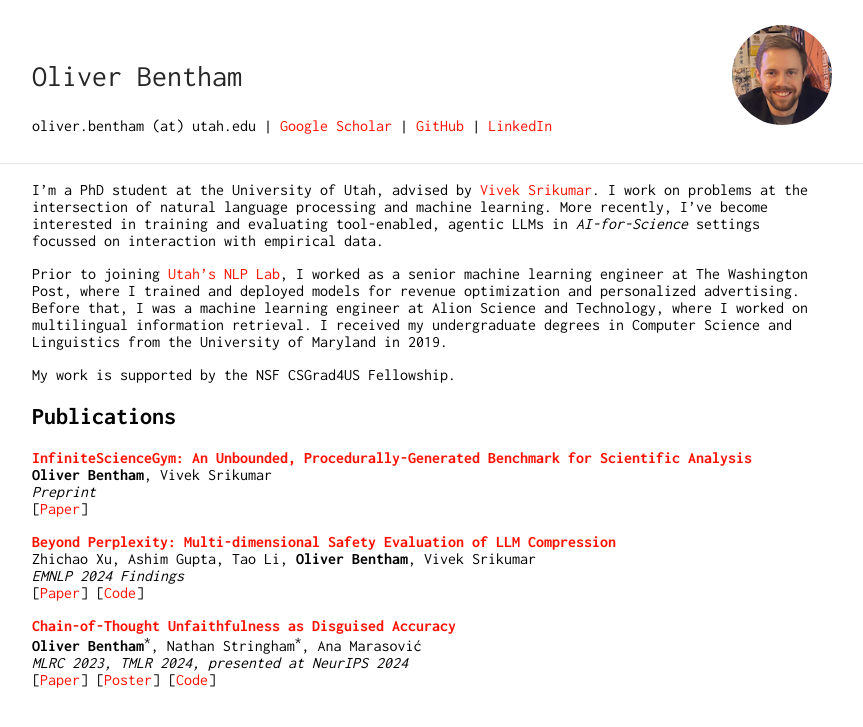
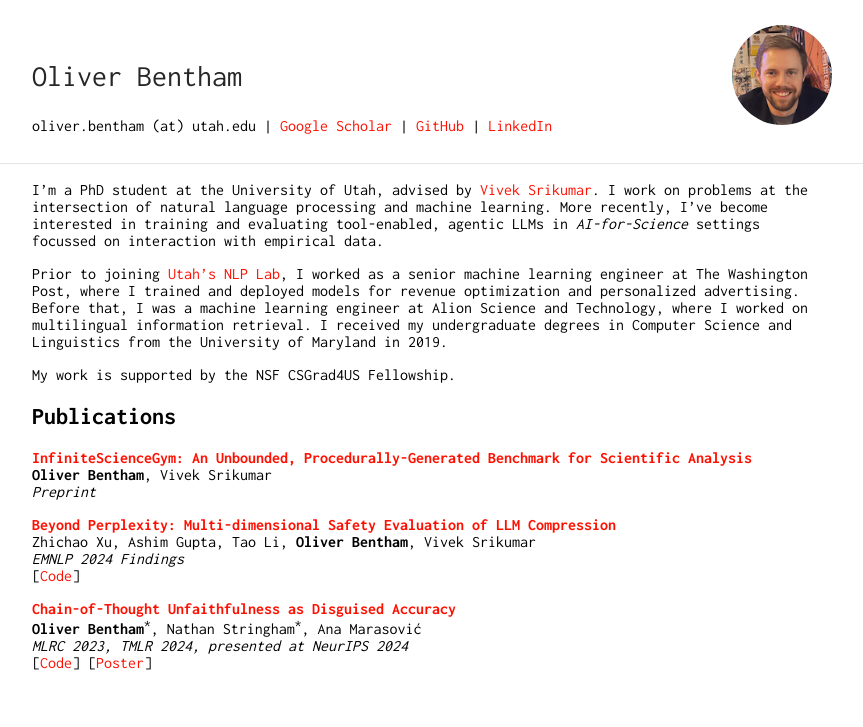
Before and after one commit to obentham/oliverbentham, a Jekyll site: the page built from index.md, in a window 1280 px wide. Shown: the top 727 px of the page, without its empty margins (208-1071 px from the left). Built offline with Jekyll 4.4.1, drawn with Linux system fonts in a browser that asks for light colours.

Commit message:
remove redundant "paper" links

```diff
--- a/index.md
+++ b/index.md
@@ -12,17 +12,16 @@ My work is supported by the NSF CSGrad4US Fellowship.
 
 <span class="paper-title">[**InfiniteScienceGym: An Unbounded, Procedurally-Generated Benchmark for Scientific Analysis**](https://arxiv.org/abs/2604.13201)</span> \\
 **Oliver Bentham**, Vivek Srikumar \\
-*Preprint* \\
-[[Paper](https://arxiv.org/abs/2604.13201)]
+*Preprint*
 
 <span class="paper-title">[**Beyond Perplexity: Multi-dimensional Safety Evaluation of LLM Compression**](https://arxiv.org/abs/2407.04965)</span> \\
 Zhichao Xu, Ashim Gupta, Tao Li, **Oliver Bentham**, Vivek Srikumar \\
 *EMNLP 2024 Findings* \\
-[[Paper](https://arxiv.org/abs/2407.04965)] [[Code](https://github.com/zhichaoxu-shufe/Beyond-Perplexity-Compression-Safety-Eval)]
+[[Code](https://github.com/zhichaoxu-shufe/Beyond-Perplexity-Compression-Safety-Eval)]
 
 <span class="paper-title">[**Chain-of-Thought Unfaithfulness as Disguised Accuracy**](https://arxiv.org/abs/2402.14897)</span> \\
 **Oliver Bentham**<sup>\*</sup>, Nathan Stringham<sup>\*</sup>, Ana Marasović \\
 *MLRC 2023, TMLR 2024, presented at NeurIPS 2024* \\
-[[Paper](https://arxiv.org/abs/2402.14897)] [[Poster](https://drive.google.com/file/d/1AlLEox9shZW0UFk6PJwcoQq-o8jMLQRE/view?usp=sharing)] [[Code](https://github.com/utahnlp/cot_disguised_accuracy)]
+[[Code](https://github.com/utahnlp/cot_disguised_accuracy)] [[Poster](https://drive.google.com/file/d/1AlLEox9shZW0UFk6PJwcoQq-o8jMLQRE/view?usp=sharing)]
 
 <!-- <sup>\*</sup>denotes equal contribution -->
```
